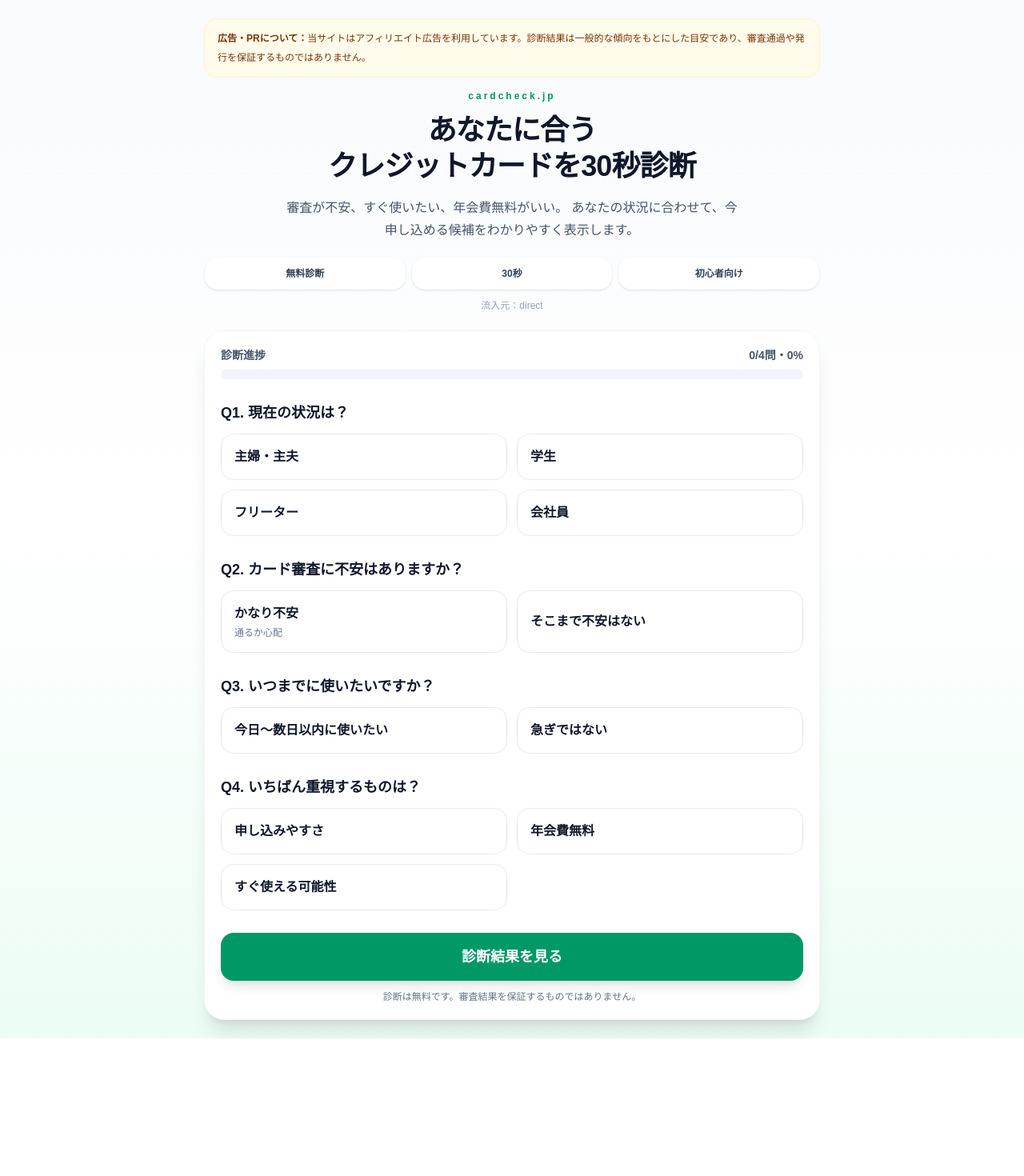
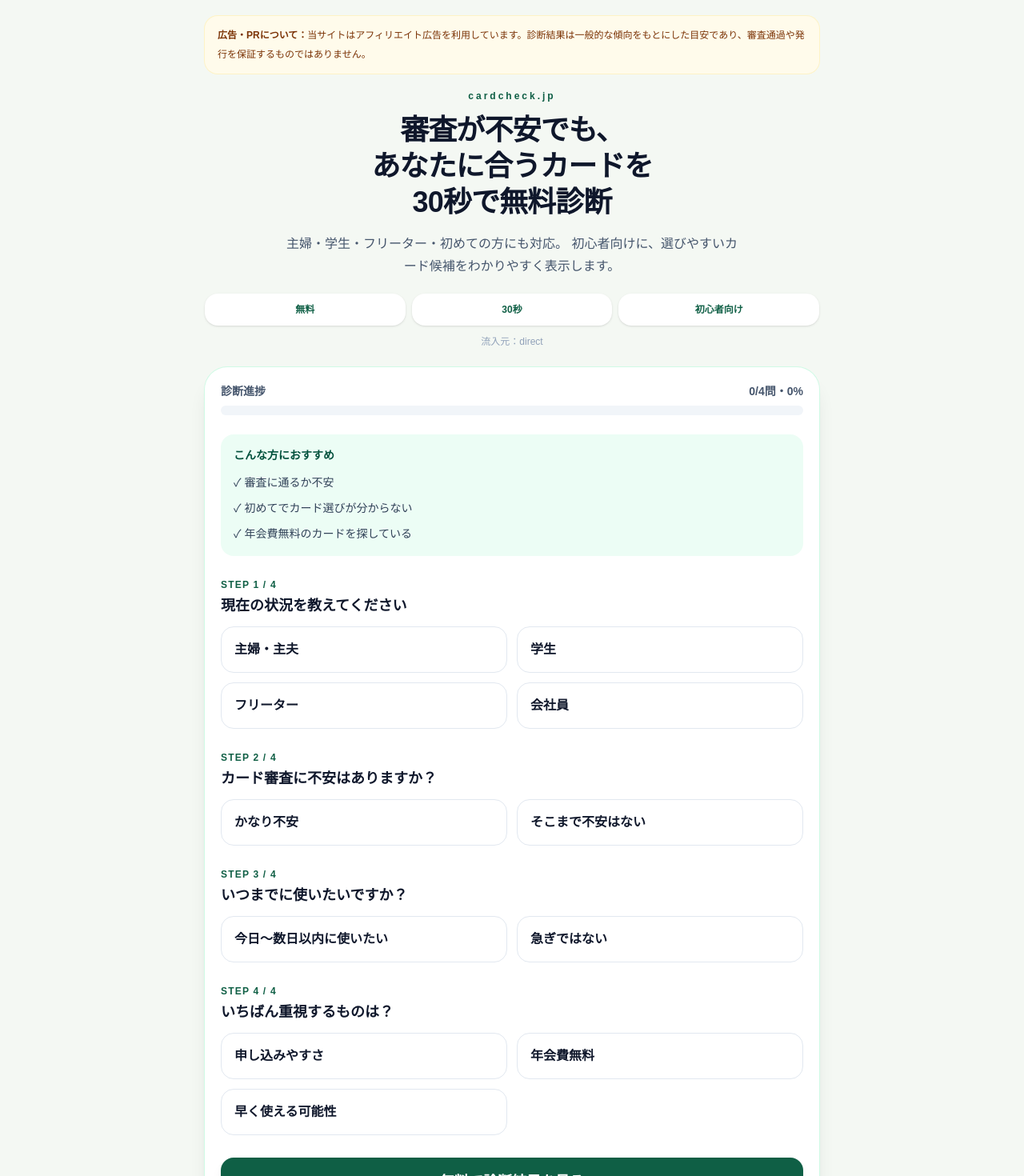
Before and after one commit to afmihiro38-cloud/cardcheck-diagnosis, a Next.js app: page / in a window 1280 px wide. Shown: the top 1470 px of the page at 80% size. Before the commit the page ends 1298 px from the top, so only its background shows below. Built offline with nearby package versions, Linux system fonts and the light colour scheme.

Commit message:
Update page.tsx

```diff
--- a/app/page.tsx
+++ b/app/page.tsx
@@ -16,7 +16,6 @@ declare global {
 }
 
 type AnswerKey = 'job' | 'anxiety' | 'urgent' | 'priority';
-
 type Answers = Record<AnswerKey, string>;
 
 const initialAnswers: Answers = {
@@ -26,14 +25,11 @@ const initialAnswers: Answers = {
   priority: '',
 };
 
-const questions: {
-  key: AnswerKey;
-  title: string;
-  choices: { label: string; value: string; hint?: string }[];
-}[] = [
+const questions = [
   {
-    key: 'job',
-    title: 'Q1. 現在の状況は？',
+    key: 'job' as AnswerKey,
+    step: 'STEP 1 / 4',
+    title: '現在の状況を教えてください',
     choices: [
       { label: '主婦・主夫', value: 'housewife' },
       { label: '学生', value: 'student' },
@@ -42,28 +38,31 @@ const questions: {
     ],
   },
   {
-    key: 'anxiety',
-    title: 'Q2. カード審査に不安はありますか？',
+    key: 'anxiety' as AnswerKey,
+    step: 'STEP 2 / 4',
+    title: 'カード審査に不安はありますか？',
     choices: [
-      { label: 'かなり不安', value: 'yes', hint: '通るか心配' },
+      { label: 'かなり不安', value: 'yes' },
       { label: 'そこまで不安はない', value: 'no' },
     ],
   },
   {
-    key: 'urgent',
-    title: 'Q3. いつまでに使いたいですか？',
+    key: 'urgent' as AnswerKey,
+    step: 'STEP 3 / 4',
+    title: 'いつまでに使いたいですか？',
     choices: [
       { label: '今日〜数日以内に使いたい', value: 'yes' },
       { label: '急ぎではない', value: 'no' },
     ],
   },
   {
-    key: 'priority',
-    title: 'Q4. いちばん重視するものは？',
+    key: 'priority' as AnswerKey,
+    step: 'STEP 4 / 4',
+    title: 'いちばん重視するものは？',
     choices: [
       { label: '申し込みやすさ', value: 'easy' },
       { label: '年会費無料', value: 'free' },
-      { label: 'すぐ使える可能性', value: 'speed' },
+      { label: '早く使える可能性', value: 'speed' },
     ],
   },
 ];
@@ -77,14 +76,26 @@ function getSrc() {
 function track(eventName: string, params: Record<string, any> = {}) {
   if (typeof window === 'undefined') return;
 
-  const src = getSrc();
-
   window.gtag?.('event', eventName, {
-    src,
+    src: getSrc(),
     page_type: 'diagnosis_lp',
     card_name: 'epos',
     ...params,
   });
+}
+
+function getDiagnosisType(answers: Answers) {
+  if (answers.urgent === 'yes') return 'speed';
+  if (answers.anxiety === 'yes') return 'easy';
+  if (answers.priority === 'free') return 'free';
+  return 'beginner';
+}
+
+function getDiagnosisLabel(type: string) {
+  if (type === 'speed') return '急ぎで使いたい人向け';
+  if (type === 'easy') return '審査が不安な人向け';
+  if (type === 'free') return '年会費無料重視向け';
+  return '初心者向け';
 }
 
 export default function Home() {
@@ -96,6 +107,8 @@ export default function Home() {
   const answeredCount = Object.values(answers).filter(Boolean).length;
   const progress = answeredCount / questions.length;
 
+  const diagnosisType = useMemo(() => getDiagnosisType(answers), [answers]);
+
   useEffect(() => {
     const currentSrc = getSrc();
     setSrc(currentSrc);
@@ -104,13 +117,6 @@ export default function Home() {
       src: currentSrc,
     });
   }, []);
-
-  const diagnosisType = useMemo(() => {
-    if (answers.urgent === 'yes') return 'speed';
-    if (answers.anxiety === 'yes') return 'easy';
-    if (answers.priority === 'free') return 'free';
-    return 'standard';
-  }, [answers]);
 
   const select = (key: AnswerKey, value: string) => {
     setAnswers((prev) => ({ ...prev, [key]: value }));
@@ -139,11 +145,11 @@ export default function Home() {
 
     track('diagnosis_result_view', {
       diagnosis_type: diagnosisType,
+      recommended_card: 'epos',
       job: answers.job,
       anxiety: answers.anxiety,
       urgent: answers.urgent,
       priority: answers.priority,
-      recommended_card: 'epos',
     });
 
     window.scrollTo({ top: 0, behavior: 'smooth' });
@@ -161,7 +167,7 @@ export default function Home() {
   };
 
   return (
-    <main className="min-h-screen bg-gradient-to-b from-slate-50 via-white to-emerald-50 px-4 py-6 text-slate-900">
+    <main className="min-h-screen bg-[#f4f8f3] px-4 py-5 text-slate-900">
       <div className="mx-auto max-w-3xl">
         <AffiliateNotice />
 
@@ -169,24 +175,30 @@ export default function Home() {
           <>
             <Hero src={src} />
 
-            <section className="mt-6 rounded-3xl bg-white p-5 shadow-xl ring-1 ring-slate-100">
+            <section className="mt-6 rounded-[28px] bg-white p-5 shadow-xl ring-1 ring-emerald-100">
               <Progress progress={progress} answeredCount={answeredCount} />
+
+              <div className="mt-6 rounded-2xl bg-emerald-50 p-4">
+                <p className="text-sm font-bold text-emerald-900">
+                  こんな方におすすめ
+                </p>
+                <ul className="mt-3 space-y-2 text-sm leading-6 text-slate-700">
+                  <li>✓ 審査に通るか不安</li>
+                  <li>✓ 初めてでカード選びが分からない</li>
+                  <li>✓ 年会費無料のカードを探している</li>
+                </ul>
+              </div>
 
               <div className="mt-7 space-y-7">
                 {questions.map((q) => (
-                  <Question key={q.key} title={q.title}>
+                  <Question key={q.key} step={q.step} title={q.title}>
                     {q.choices.map((choice) => (
                       <Choice
                         key={choice.value}
                         selected={answers[q.key] === choice.value}
                         onClick={() => select(q.key, choice.value)}
                       >
-                        <span>{choice.label}</span>
-                        {choice.hint && (
-                          <small className="mt-1 block text-xs font-medium text-slate-500">
-                            {choice.hint}
-                          </small>
-                        )}
+                        {choice.label}
                       </Choice>
                     ))}
                   </Question>
@@ -201,9 +213,9 @@ export default function Home() {
 
               <button
                 onClick={diagnose}
-                className="mt-7 w-full rounded-2xl bg-emerald-600 px-6 py-4 text-lg font-extrabold text-white shadow-lg transition hover:bg-emerald-700"
+                className="mt-7 w-full rounded-2xl bg-[#0f5f45] px-6 py-4 text-lg font-black text-white shadow-lg transition hover:bg-[#0b4d38]"
               >
-                診断結果を見る
+                無料で診断結果を見る
               </button>
 
               <p className="mt-3 text-center text-xs text-slate-500">
@@ -212,10 +224,7 @@ export default function Home() {
             </section>
           </>
         ) : (
-          <ResultSection
-            diagnosisType={diagnosisType}
-            onReset={reset}
-          />
+          <ResultSection diagnosisType={diagnosisType} onReset={reset} />
         )}
       </div>
     </main>
@@ -224,31 +233,31 @@ export default function Home() {
 
 function Hero({ src }: { src: string }) {
   return (
-    <header className="pt-4 text-center">
-      <p className="text-xs font-extrabold tracking-[0.25em] text-emerald-600">
+    <header className="pt-5 text-center">
+      <p className="text-xs font-black tracking-[0.25em] text-[#0f5f45]">
         cardcheck.jp
       </p>
 
       <h1 className="mt-3 text-3xl font-black leading-tight tracking-tight sm:text-4xl">
-        あなたに合う
+        審査が不安でも、
         <br />
-        クレジットカードを30秒診断
+        あなたに合うカードを
+        <br />
+        30秒で無料診断
       </h1>
 
       <p className="mx-auto mt-4 max-w-xl text-sm leading-7 text-slate-600 sm:text-base">
-        審査が不安、すぐ使いたい、年会費無料がいい。
-        あなたの状況に合わせて、今申し込める候補をわかりやすく表示します。
+        主婦・学生・フリーター・初めての方にも対応。
+        初心者向けに、選びやすいカード候補をわかりやすく表示します。
       </p>
 
-      <div className="mt-5 grid grid-cols-3 gap-2 text-xs font-bold text-slate-700">
-        <div className="rounded-2xl bg-white p-3 shadow-sm">無料診断</div>
+      <div className="mt-5 grid grid-cols-3 gap-2 text-xs font-bold text-[#0f5f45]">
+        <div className="rounded-2xl bg-white p-3 shadow-sm">無料</div>
         <div className="rounded-2xl bg-white p-3 shadow-sm">30秒</div>
         <div className="rounded-2xl bg-white p-3 shadow-sm">初心者向け</div>
       </div>
 
-      <p className="mt-3 text-xs text-slate-400">
-        流入元：{src}
-      </p>
+      <p className="mt-3 text-xs text-slate-400">流入元：{src}</p>
     </header>
   );
 }
@@ -279,7 +288,7 @@ function Progress({
       </div>
       <div className="h-3 overflow-hidden rounded-full bg-slate-100">
         <div
-          className="h-full rounded-full bg-emerald-500 transition-all"
+          className="h-full rounded-full bg-[#0f5f45] transition-all"
           style={{ width: `${progress * 100}%` }}
         />
       </div>
@@ -296,34 +305,42 @@ function ResultSection({
 }) {
   return (
     <section className="mt-6">
-      <div className="rounded-3xl bg-white p-5 shadow-xl ring-1 ring-slate-100">
-        <div className="rounded-3xl bg-emerald-50 p-5">
-          <p className="text-sm font-extrabold text-emerald-700">診断結果</p>
+      <div className="rounded-[28px] bg-white p-5 shadow-xl ring-1 ring-emerald-100">
+        <div className="rounded-[24px] bg-[#ecf6ef] p-5">
+          <p className="text-sm font-black text-[#0f5f45]">診断結果</p>
 
           <h2 className="mt-2 text-2xl font-black leading-tight sm:text-4xl">
-            あなたには
+            あなたは
             <br />
-            エポスカードが向いています
+            「{getDiagnosisLabel(diagnosisType)}」
+            <br />
+            です
           </h2>
 
-          <div className="mt-4 inline-flex rounded-full bg-white px-4 py-2 text-sm font-bold text-emerald-700">
-            {getDiagnosisLabel(diagnosisType)}
-          </div>
-
-          <p className="mt-5 text-lg font-extrabold leading-8">
-            年会費無料で、初めての1枚としても選びやすいカードです。
+          <p className="mt-5 text-lg font-black leading-8">
+            エポスカードが候補になります
           </p>
 
           <p className="mt-3 leading-8 text-slate-700">
-            エポスカードは年会費無料で、最短即日発行にも対応しています。
-            審査に不安がある方や、早めにカードを用意したい方の候補になります。
+            今の状況だと、年会費無料・初めてでも選びやすい・最短即日発行に対応しているカードが候補になります。
+            エポスカードは、まず1枚持ちたい方にも検討しやすいカードです。
+          </p>
+        </div>
+
+        <div className="mt-5 rounded-2xl bg-slate-50 p-4">
+          <p className="font-black text-slate-900">
+            いきなり申し込むのが不安な方へ
+          </p>
+          <p className="mt-2 text-sm leading-7 text-slate-600">
+            まずは公式サイトで、最新の条件・特典・発行内容を確認するだけでもOKです。
+            申し込み前に内容を確認してから判断できます。
           </p>
         </div>
 
         <div className="mt-5 grid gap-3">
           <Benefit>年会費無料</Benefit>
           <Benefit>最短即日発行に対応</Benefit>
-          <Benefit>初めてのクレジットカードとして選びやすい</Benefit>
+          <Benefit>初めての1枚として選びやすい</Benefit>
         </div>
 
         <div className="mt-5 rounded-2xl bg-slate-50 p-4 text-sm leading-7 text-slate-600">
@@ -334,12 +351,15 @@ function ResultSection({
           ※最新の条件・特典・発行可否は必ず公式サイトでご確認ください。
         </div>
 
-        <div className="mt-6 rounded-3xl bg-white p-5 text-center shadow ring-1 ring-slate-100">
-          <p className="font-black">
-            まずは公式サイトで条件を確認してください
+        <div className="mt-6 rounded-[24px] bg-white p-5 text-center shadow ring-1 ring-slate-100">
+          <p className="text-lg font-black">
+            まずは公式サイトで
+            <br />
+            最新条件を確認してください
           </p>
-          <p className="mt-2 text-sm text-slate-600">
-            申し込み前に、最新の発行条件・特典内容を確認できます。
+
+          <p className="mt-2 text-sm leading-6 text-slate-600">
+            最短即日発行に対応しているため、急ぎの方は早めの確認がおすすめです。
           </p>
 
           <div className="mt-4 flex justify-center">
@@ -360,13 +380,6 @@ function ResultSection({
       </div>
     </section>
   );
-}
-
-function getDiagnosisLabel(type: string) {
-  if (type === 'speed') return '急ぎで使いたい人向け';
-  if (type === 'easy') return '審査が不安な人向け';
-  if (type === 'free') return '年会費無料重視向け';
-  return 'バランス重視向け';
 }
 
 function Benefit({ children }: { children: React.ReactNode }) {
@@ -435,15 +448,20 @@ function A8EposBanner() {
 }
 
 function Question({
+  step,
   title,
   children,
 }: {
+  step: string;
   title: string;
   children: React.ReactNode;
 }) {
   return (
     <div>
-      <h2 className="text-lg font-black text-slate-900">{title}</h2>
+      <p className="text-xs font-black tracking-widest text-[#0f5f45]">
+        {step}
+      </p>
+      <h2 className="mt-1 text-lg font-black text-slate-900">{title}</h2>
       <div className="mt-3 grid gap-3 sm:grid-cols-2">{children}</div>
     </div>
   );
@@ -463,7 +481,7 @@ function Choice({
       onClick={onClick}
       className={`rounded-2xl border px-4 py-4 text-left font-bold transition ${
         selected
-          ? 'border-emerald-500 bg-emerald-50 text-emerald-800 shadow-sm'
+          ? 'border-[#0f5f45] bg-emerald-50 text-[#0f5f45] shadow-sm'
           : 'border-slate-200 bg-white hover:bg-slate-50'
       }`}
     >
```
